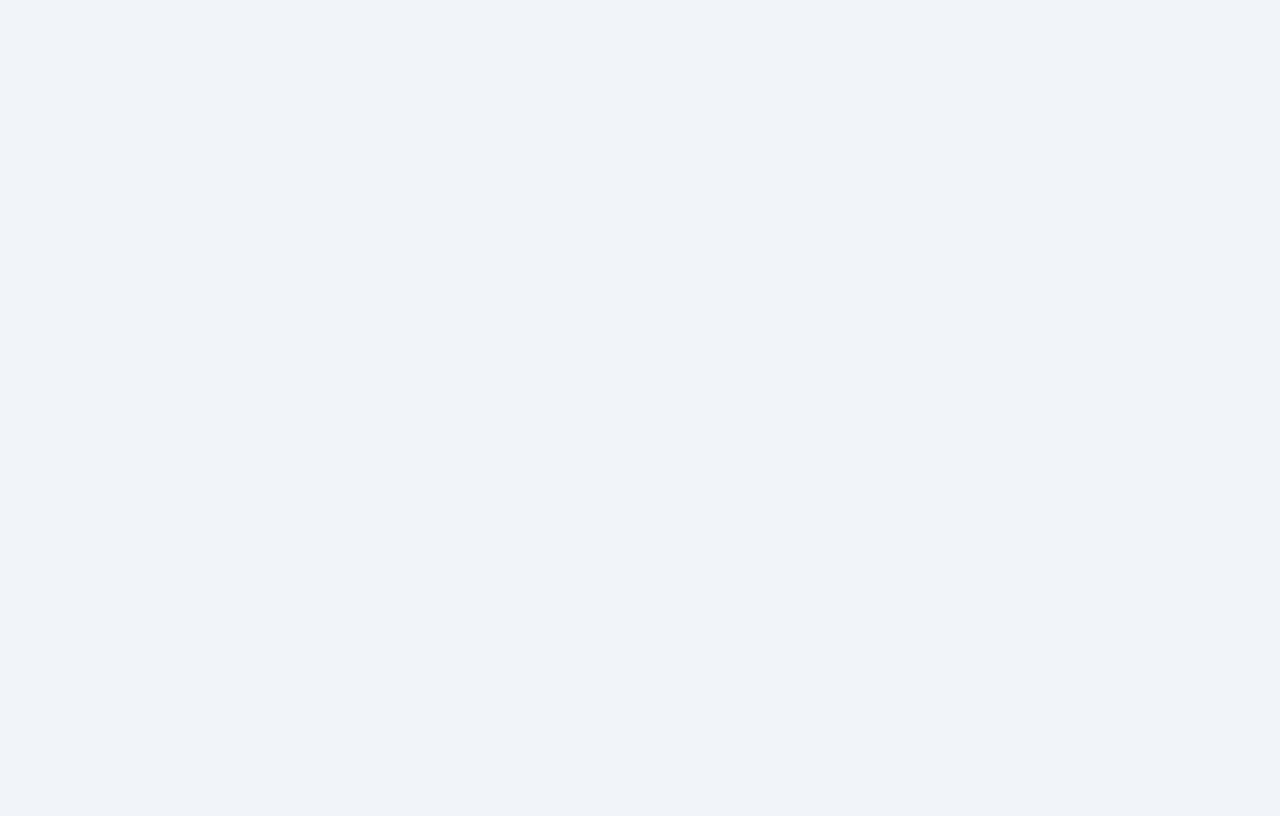
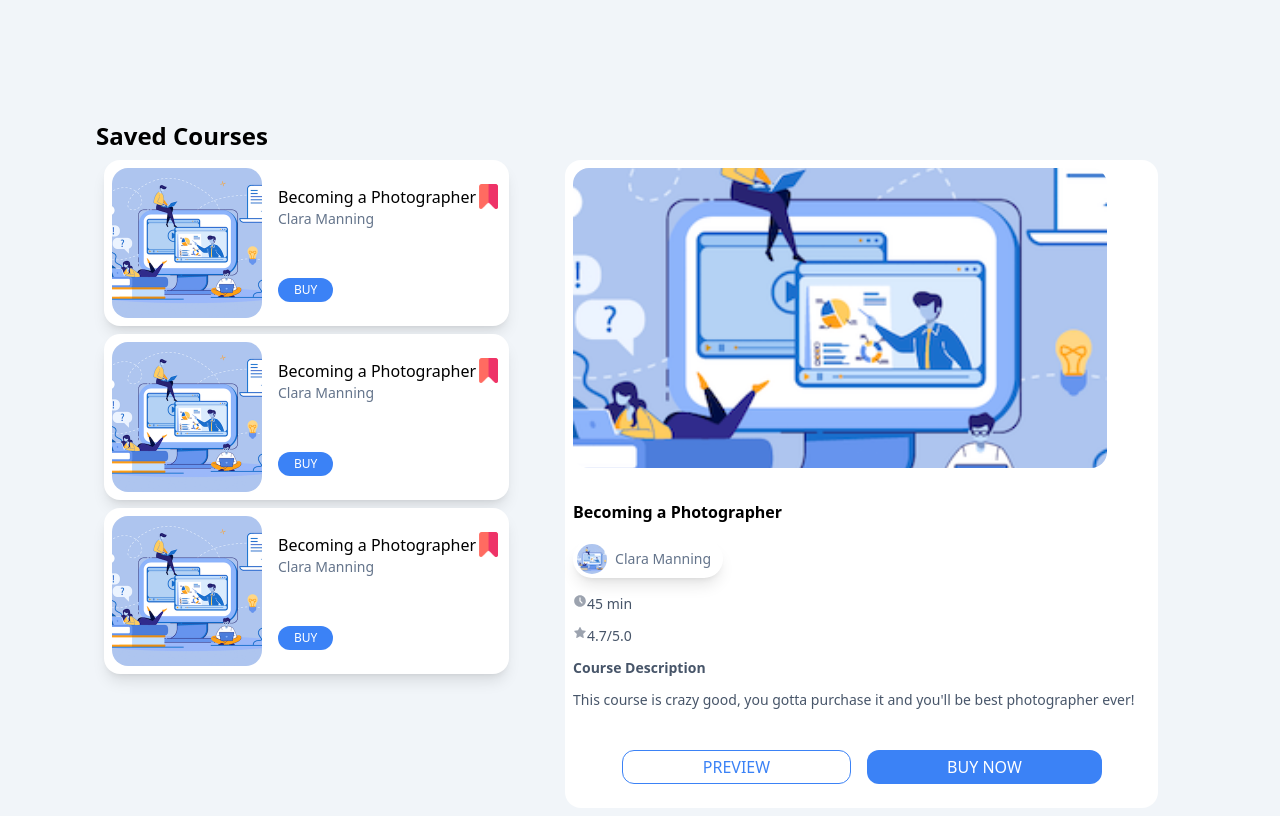
Before and after one commit to 202303-PRM-TR-FEW/CapstoneProject-Team2, a Next.js app: page /saved in a window 1280 px wide. Shown: the part 680-1496 px from the top of the page. Before the commit the page ends 800 px from the top, so only its background shows below. Built offline with nearby package versions, Linux system fonts and the light colour scheme.

Commit message:
Saved courses page layout done

```diff
--- a/app/saved/page.js
+++ b/app/saved/page.js
@@ -1,10 +1,29 @@
-import Link from "next/link";
+"use client";
+
+import SavedCourses from "@/components/SavedCourses";
+import SavedCoursesInfo from "@/components/SavedCoursesInfo";
+
+const style = {
+  container : `flex flex-row ml-24 gap-10`,
+  card : `w-fit`,
+  title : `ml-24 font-bold text-2xl`
+}
 
 const page = () => {
   return (
-    <div>
-
-    </div>
+    <>
+      <h1 className={style.title}>Saved Courses</h1>
+      <div className={style.container}>
+        <div>
+          <SavedCourses />
+          <SavedCourses />
+          <SavedCourses />
+        </div>
+        <div className={style.card}>
+          <SavedCoursesInfo />
+        </div>
+      </div>
+    </>
   );
 };
 
--- a/app/statistics/page.js
+++ b/app/statistics/page.js
@@ -1,5 +1,6 @@
 "use client"
 import PerformanceCard from "@/components/PerformanceCard";
+
 import {
     ChartBarIcon,
     BookOpenIcon,
--- a/components/CourseInfoCard.js
+++ b/components/CourseInfoCard.js
@@ -8,7 +8,7 @@ const CourseInfoCard = () => {
     courseInfoCard: `flex flex-col rounded-2xl bg-white m-2 w-full`,
     courseImg: `rounded-2xl m-2 bg-contain`,
     infoBox: `flex flex-col  justify-between m-2 py-4`,
-    teacher: `flex text-sm items-center text-slate-500 my-4 p-2 rounded-full shadow-lg`,
+    teacher: `flex text-sm items-center text-slate-500 my-4 p-2 rounded-full shadow-lg w-fit`,
     teacherImg: `rounded-full mr-4`,
     descBox: `text-sm text-slate-600`,
     descLine: `my-2`,
--- /dev/null
+++ b/components/SavedCourses.js
@@ -0,0 +1,49 @@
+"use client";
+
+import Image from "next/image";
+import coverimg from "../public/assets/course-cover.png";
+import saveIconFull from "../public/assets/save-icon-full.png";
+
+const style = {
+    courseCard: `flex rounded-2xl bg-white m-2 shadow-lg`,
+    coverImg: `rounded-2xl m-2`,
+    infoSide: `flex flex-col justify-between m-2 py-4`,
+    courseName: `flex items-center`,
+    teacher: `text-sm text-slate-500`,
+    progressBar: `w-full bg-slate-200 rounded-full h-2.5`,
+    progress: `bg-blue-600 h-2.5 rounded-full w-3/5`,
+    progressInfo: `text-sm text-slate-500`,
+    button: `bg-blue-500 rounded-2xl p-1 text-xs w-min px-4 text-white`
+};
+
+const SavedCourses = () => {
+  return (
+    <div className={style.courseCard}>
+      <Image
+        src={coverimg}
+        width={150}
+        height={150}
+        alt="cover image of course"
+        className={style.coverImg}
+      />
+      <div className={style.infoSide}>
+        <div>
+          <div className={style.courseName}>
+            <h2>Becoming a Photographer</h2>
+            <Image
+              src={saveIconFull}
+              width={25}
+              height={25}
+              alt="bookmark icon"
+            />
+          </div>
+
+          <p className={style.teacher}>Clara Manning</p>
+        </div>
+        <button className={style.button}>BUY</button>
+      </div>
+    </div>
+  );
+};
+
+export default SavedCourses;
--- /dev/null
+++ b/components/SavedCoursesInfo.js
@@ -0,0 +1,72 @@
+"use client";
+
+import Image from "next/image";
+import coverimg from "../public/assets/course-cover.png";
+import {BiSolidTimeFive} from "react-icons/bi";
+import {AiFillStar} from "react-icons/ai";
+
+const SavedCoursesInfo = () => {
+  const style = {
+    courseInfoCard: `flex flex-col rounded-2xl bg-white m-2 w-full`,
+    courseImg: `rounded-2xl m-2 bg-contain`,
+    infoBox: `flex flex-col  justify-between m-2 py-4`,
+    teacher: `flex text-sm items-center text-slate-500 my-4 p-1 pr-3 rounded-full shadow-lg w-fit`,
+    teacherImg: `rounded-full mr-2`,
+    descBox: `text-sm text-slate-600 mb-10`,
+    progressInfo: `text-sm text-slate-500`,
+    info: `flex flex-row mb-3`,
+    iconColor: `text-gray-400`,
+    description: `font-bold text-l mb-3`,
+    preview: `bg-white border border-blue-500 rounded-xl text-blue-500 uppercase p-1 px-20 mr-4`,
+    buy: `bg-blue-500 rounded-xl text-white uppercase p-1 px-20`,
+    btnDiv : `flex justify-center mt-4`
+  };
+  return (
+    <div className={style.courseInfoCard}>
+      <Image
+        src={coverimg}
+        width={200}
+        height={200}
+        style={{ width: "90%", height: "300px", objectFit: "cover" }}
+        alt="cover image of course"
+        className={style.courseImg}
+      />
+      <div className={style.infoBox}>
+        <div>
+          <h2 className={style.description}>Becoming a Photographer</h2>
+          <div className={style.teacher}>
+            <Image
+              src={coverimg}
+              width={30}
+              height={30}
+              alt="image of trainer"
+              className={style.teacherImg}
+            />
+            <p>Clara Manning</p>
+          </div>
+          <div className={style.descBox}>
+            <div className={style.info}>
+                <BiSolidTimeFive className={style.iconColor}/>
+                <p className={style.descLine}>45 min</p>
+            </div>
+            <div className={style.info}>
+                <AiFillStar className={style.iconColor}/>
+                <p className={style.descLine}>4.7/5.0</p>
+            </div>
+            <h1 className={style.description}>Course Description</h1>
+            <p className={style.descLine}>
+              This course is crazy good, you gotta purchase it and you'll be
+              best photographer ever!
+            </p>
+           </div>
+           <div className={style.btnDiv}>
+            <button className={style.preview}>preview</button>
+            <button className={style.buy}>buy now</button>
+           </div>
+        </div>
+        </div>
+    </div>
+  );
+};
+
+export default SavedCoursesInfo;
--- a/package.json
+++ b/package.json
@@ -9,6 +9,7 @@
     "lint": "next lint"
   },
   "dependencies": {
+    "@heroicons/react": "^2.0.18",
     "@material-tailwind/react": "^2.0.4",
     "@reduxjs/toolkit": "^1.9.5",
     "autoprefixer": "10.4.14",
```
Also changed, not shown: 1 other file (tests, documents, lock files or other folders).
